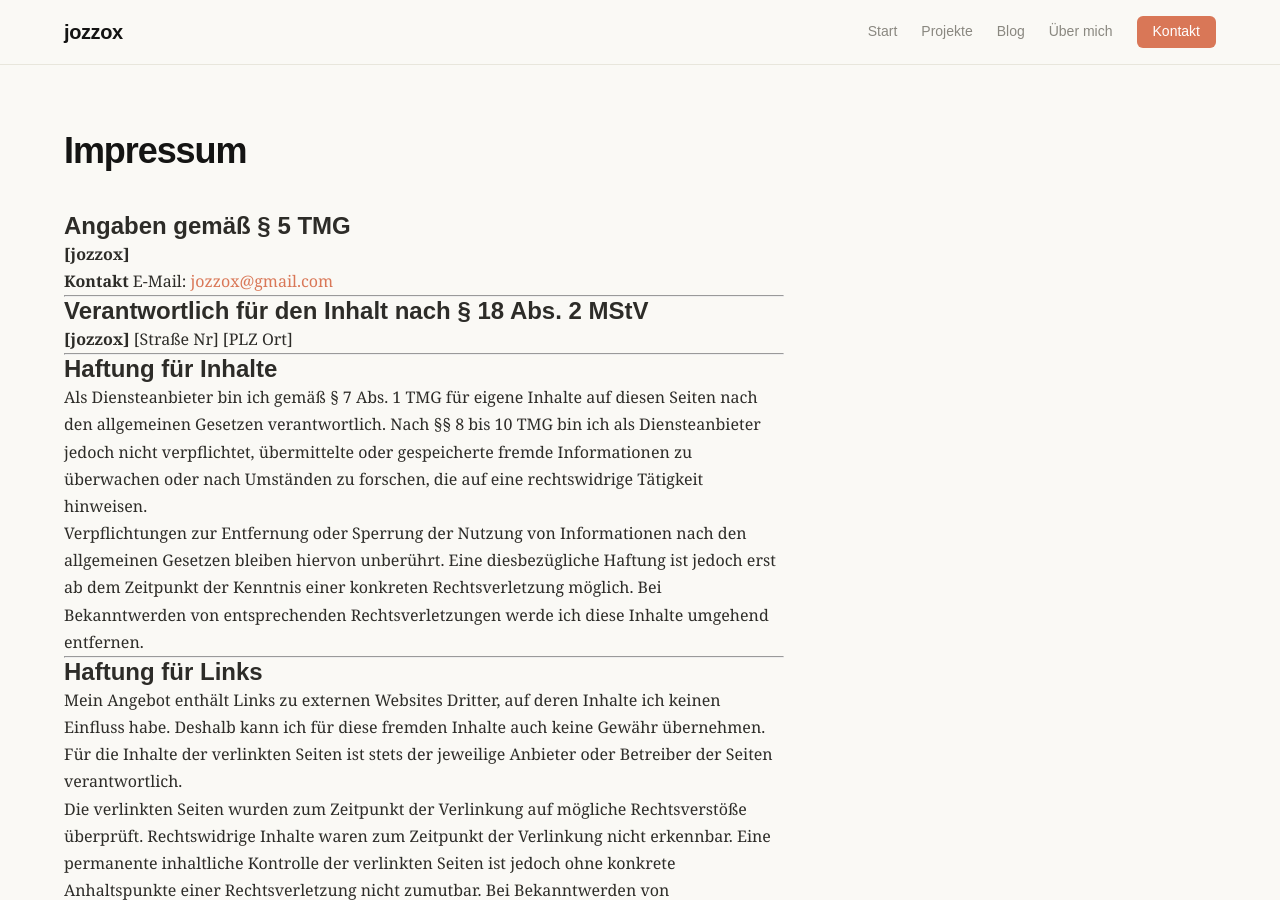
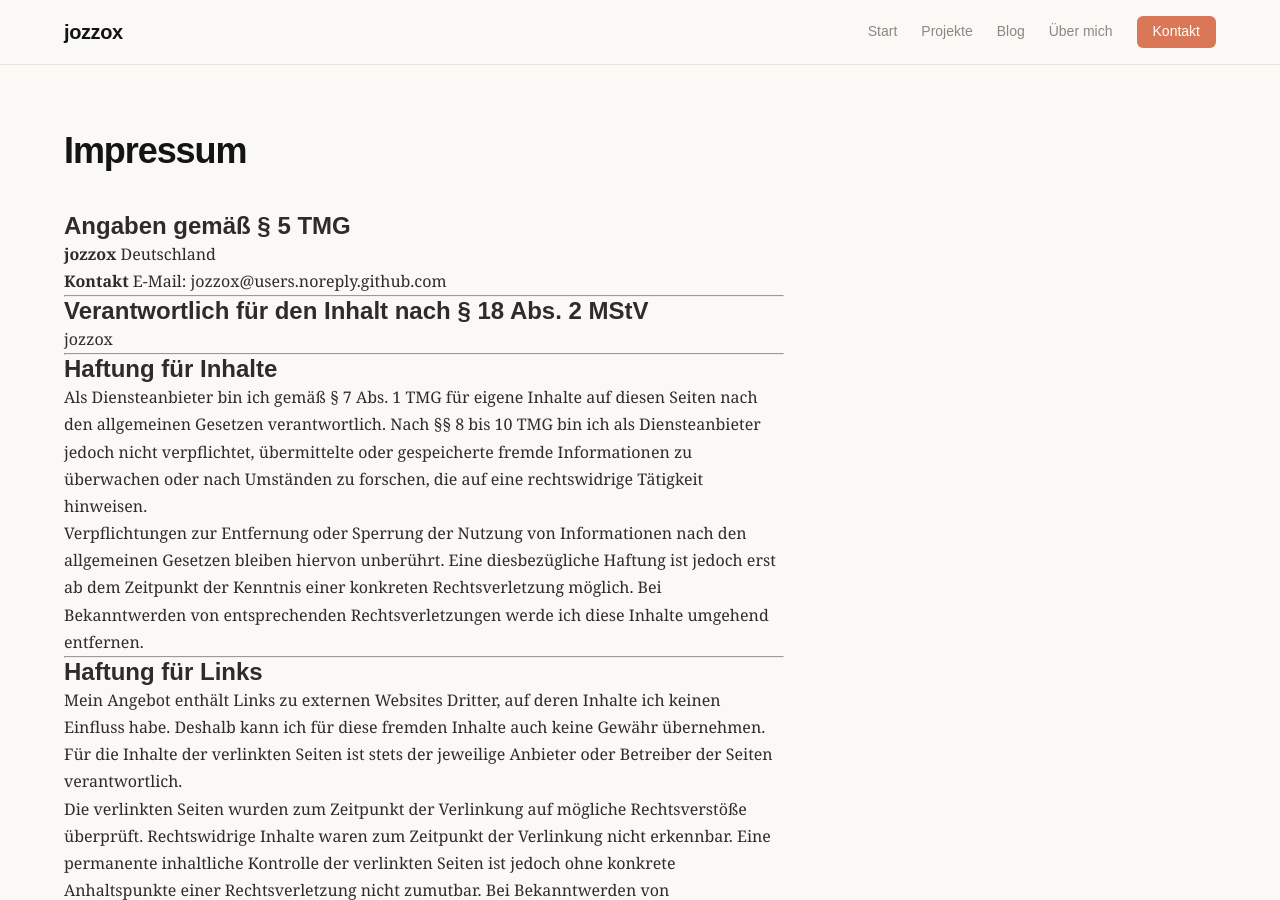
Before and after one commit to jozzox/jozzox.github.io, a Jekyll site: the page built from impressum.md, in a window 1280 px wide and 900 px high. Built offline with Jekyll 4.4.1, drawn with Linux system fonts in a browser that asks for light colours.

Commit message:
Remove broken GitHub stats integration and update legal pages
Co-authored-by: jozzox <65167812+jozzox@users.noreply.github.com>

```diff
--- a/_config.yml
+++ b/_config.yml
@@ -1,6 +1,7 @@
 # Site Identity
 title: "jozzox"
 tagline: "Visuelle Markenidentität & Modernes Webdesign"
+locale: "de_DE"
 description: >-
   Portfolio von jozzox — Branding, visuelle Identität
   und moderne Webprojekte für Geschäftskunden.
--- a/_includes/head.html
+++ b/_includes/head.html
@@ -1,17 +1,12 @@
 <meta charset="utf-8">
-<meta http-equiv="Content-Security-Policy" content="default-src 'self'; font-src 'self' https://fonts.gstatic.com; style-src 'self' 'unsafe-inline' https://fonts.googleapis.com; img-src 'self' data: https:; script-src 'self'; form-action https://formspree.io; base-uri 'self';">
+<meta http-equiv="Content-Security-Policy"
+  content="default-src 'self'; font-src 'self' https://fonts.gstatic.com; style-src 'self' 'unsafe-inline' https://fonts.googleapis.com; img-src 'self' data: https:; script-src 'self'; form-action https://formspree.io; base-uri 'self';">
 <link rel="preconnect" href="https://fonts.googleapis.com">
 <link rel="preconnect" href="https://fonts.gstatic.com" crossorigin>
-<link href="https://fonts.googleapis.com/css2?family=Poppins:wght@500;600;700;800&family=Lora:ital,wght@0,400;0,500;1,400&display=swap" rel="stylesheet">
+<link
+  href="https://fonts.googleapis.com/css2?family=Poppins:wght@500;600;700;800&family=Lora:ital,wght@0,400;0,500;1,400&display=swap"
+  rel="stylesheet">
 <meta name="viewport" content="width=device-width, initial-scale=1">
-<title>
-  {%- if page.title -%}
-    {{ page.title }} | {{ site.title }}
-  {%- else -%}
-    {{ site.title }} — {{ site.tagline }}
-  {%- endif -%}
-</title>
-<meta name="description" content="{{ page.description | default: site.description | strip_html | normalize_whitespace | truncate: 160 }}">
 <link rel="stylesheet" href="{{ '/assets/css/main.css' | relative_url }}">
 <link rel="alternate" type="application/atom+xml" title="{{ site.title }}" href="{{ '/feed.xml' | absolute_url }}">
 <link rel="icon" type="image/x-icon" href="/favicon.ico">
--- a/impressum.md
+++ b/impressum.md
@@ -6,18 +6,17 @@ permalink: /impressum/
 
 ## Angaben gemäß § 5 TMG
 
-**[jozzox]**
+**jozzox**
+Deutschland
 
 **Kontakt**
-E-Mail: [jozzox@gmail.com](mailto:jozzox@gmail.com)
+E-Mail: jozzox@users.noreply.github.com
 
 ---
 
 ## Verantwortlich für den Inhalt nach § 18 Abs. 2 MStV
 
-**[jozzox]**
-[Straße Nr]
-[PLZ Ort]
+jozzox
 
 ---
 
```
Also changed, not shown: datenschutz.md (+3 -3 lines).
